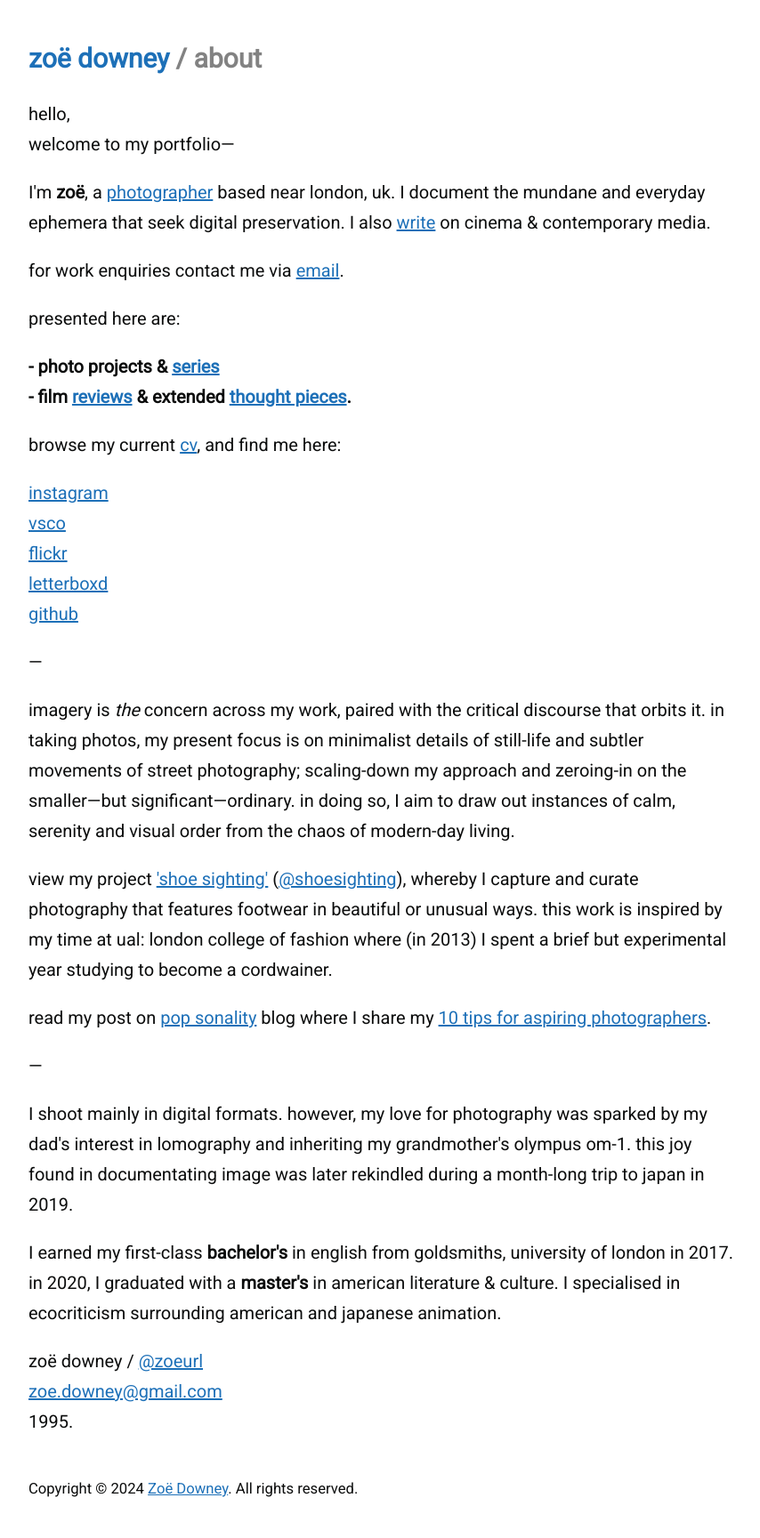
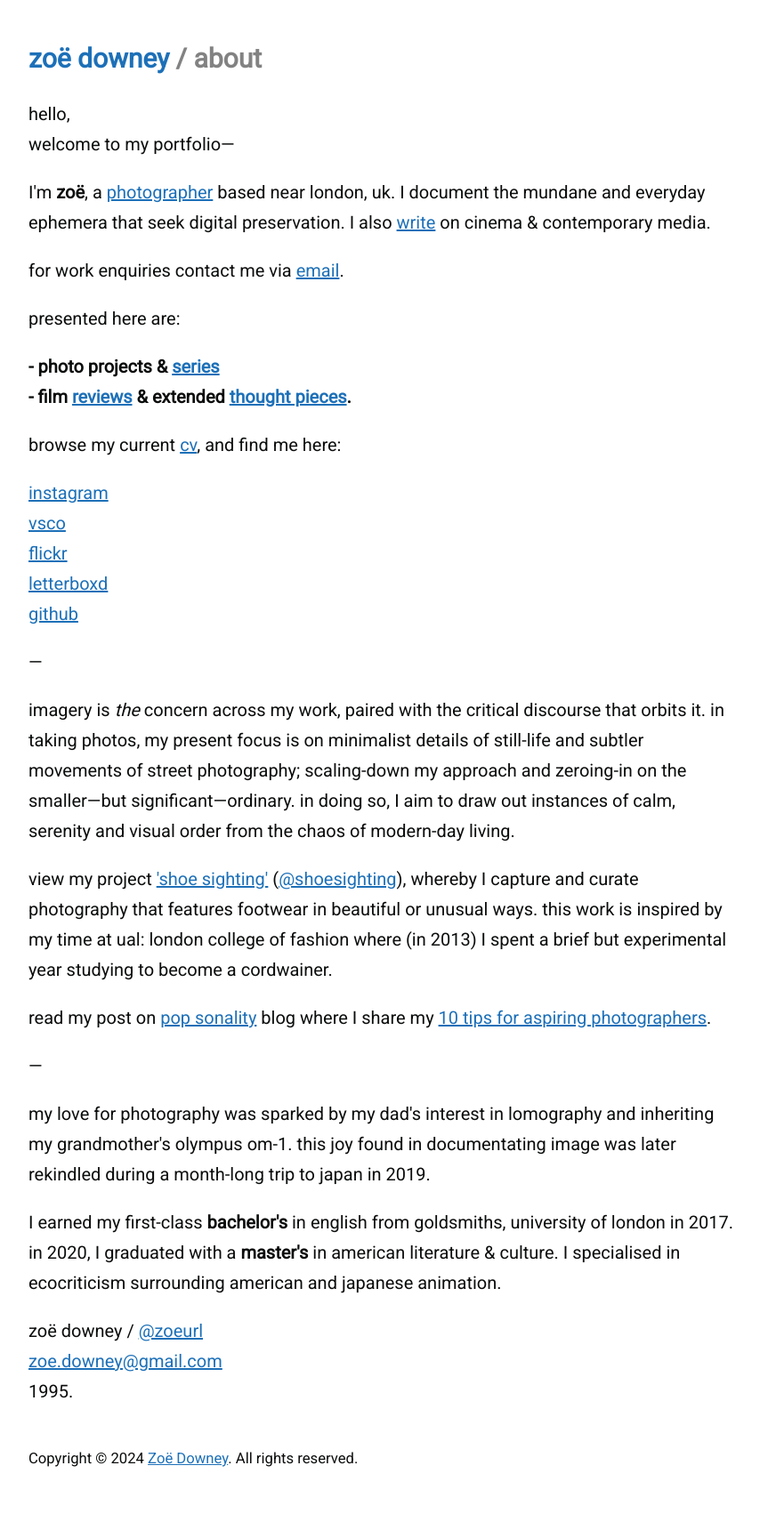
Before and after one commit to zoeurl/zoedowney.github.io, a Jekyll site: the page built from about/index.html, in a window 1280 px wide. Shown: the whole page at 89% size, without its empty margins (208-1062 px from the left). Built offline with Jekyll 4.4.1, drawn with Linux system fonts in a browser that asks for light colours; after the commit the page ends 1695 px from its top, so only the background shows below that.

Commit message:
Update index.html

```diff
--- a/about/index.html
+++ b/about/index.html
@@ -34,7 +34,7 @@
 </p>
 —
 </p>
-I shoot mainly in digital formats. however, my love for photography was sparked by my dad's interest in lomography and inheriting my grandmother's olympus om-1. this joy found in documentating image was later rekindled during a month-long trip to japan in 2019.
+my love for photography was sparked by my dad's interest in lomography and inheriting my grandmother's olympus om-1. this joy found in documentating image was later rekindled during a month-long trip to japan in 2019.
 </p>
 I earned my first-class <strong>bachelor's</strong> in english from goldsmiths, university of london in 2017. in 2020, I graduated with a <strong>master's</strong> in american literature & culture. I specialised in ecocriticism surrounding american and japanese animation.
 </p>
```
